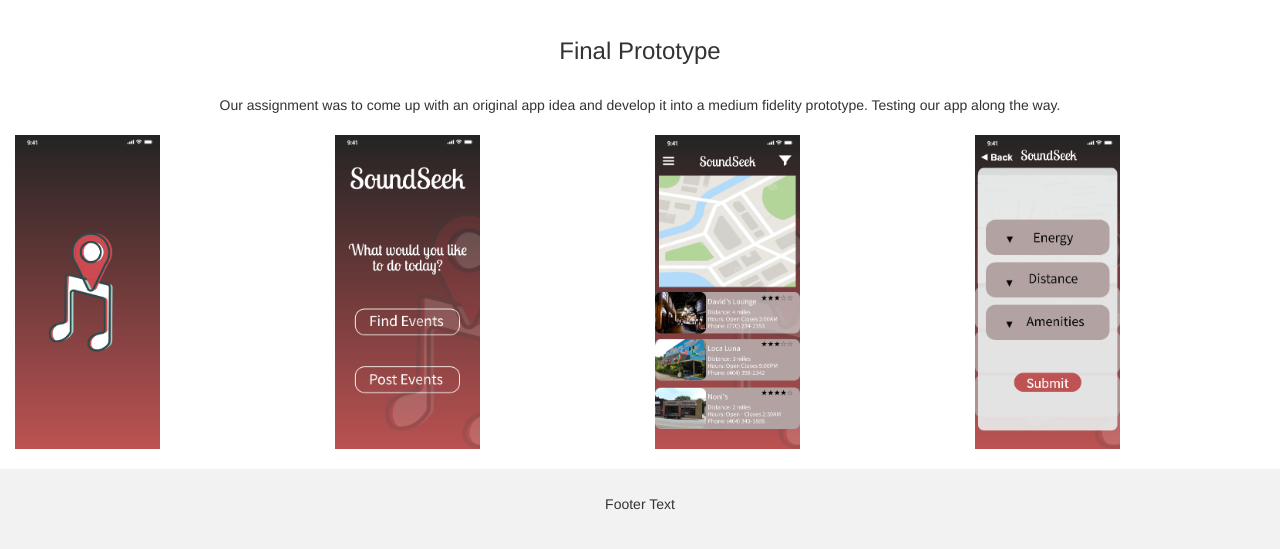
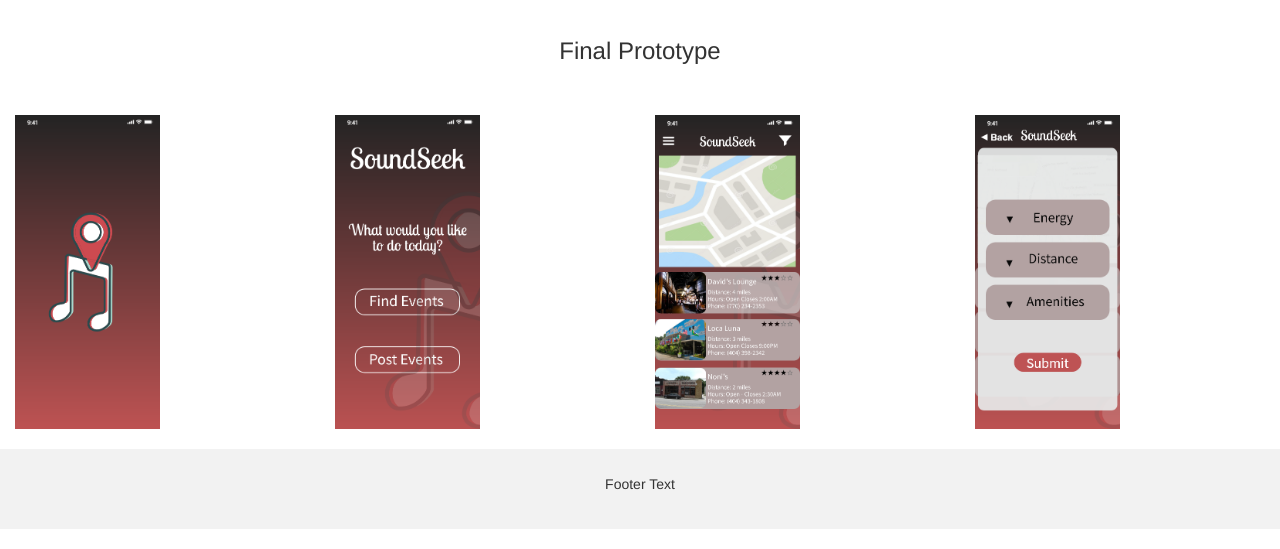
Before and after one commit to DerekDuty/processpage, a plain HTML site: page SoundSeekProcess/index.html in a window 1280 px wide. Shown: the part 2032-2581 px from the top of the page. Drawn offline with nearby package versions, Linux system fonts and the light colour scheme; files whose address does not match are found by name.

```diff
--- a/SoundSeekProcess/index.html
+++ b/SoundSeekProcess/index.html
@@ -152,7 +152,7 @@
 
 <div class="container-fluid bg-3 text-center">
   <h3>Final Prototype</h3><br>
-  <p>Our assignment was to come up with an original app idea and develop it into a medium fidelity prototype. Testing our app along the way.</p>
+  <p></p>
   <div class="row">
     <div class="col-sm-3">
       <p></p>
```
Also changed, not shown: images/research1.PNG (added), images/research2.PNG (added), images/research3.PNG (added), 1 other file.
